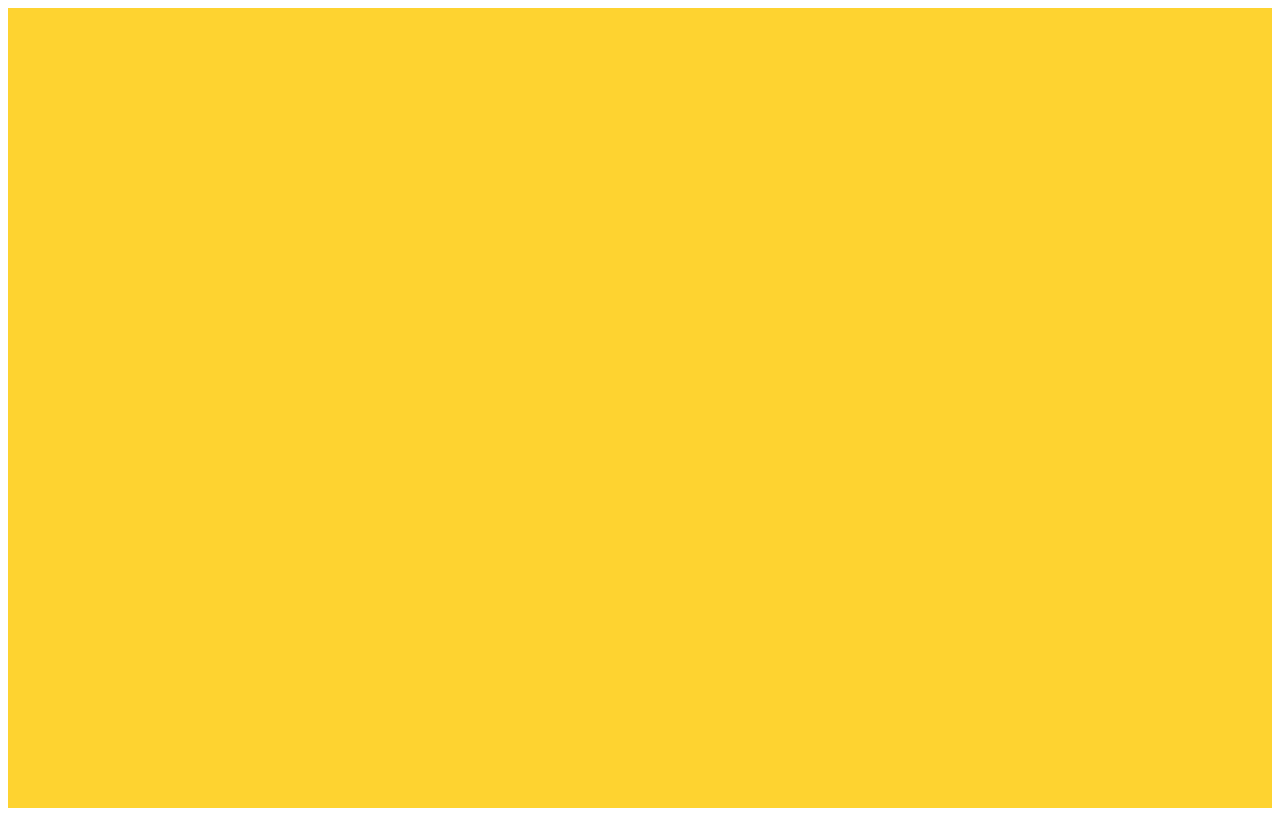
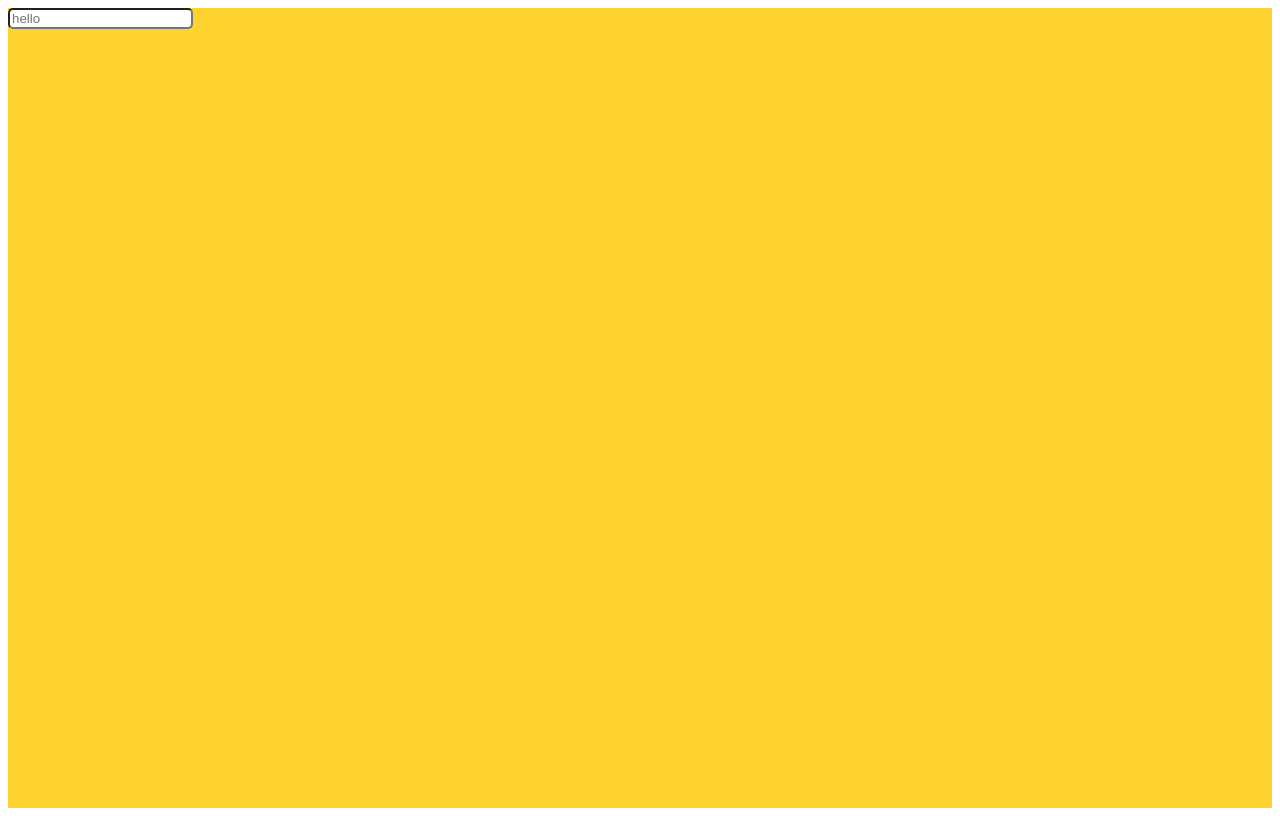
Before and after one commit to okthisisgood/styled-practice, a React (Create React App) app: page / in a window 1280 px wide. Built offline with nearby package versions, Linux system fonts and the light colour scheme.

Commit message:
[*] Added Input and set extra attribute

```diff
--- a/src/App.js
+++ b/src/App.js
@@ -8,8 +8,16 @@
   }
 `
 
+const Input = styled.input.attrs({
+  required: true
+})`
+  border-radius: 5px;
+`;
+
 function App() {
-  return (<Container></Container>);
+  return (<Container>
+    <Input placeholder="hello"></Input>
+  </Container>);
   // return (
   //   <Container>
   //     <GlobalStyle/>
```
